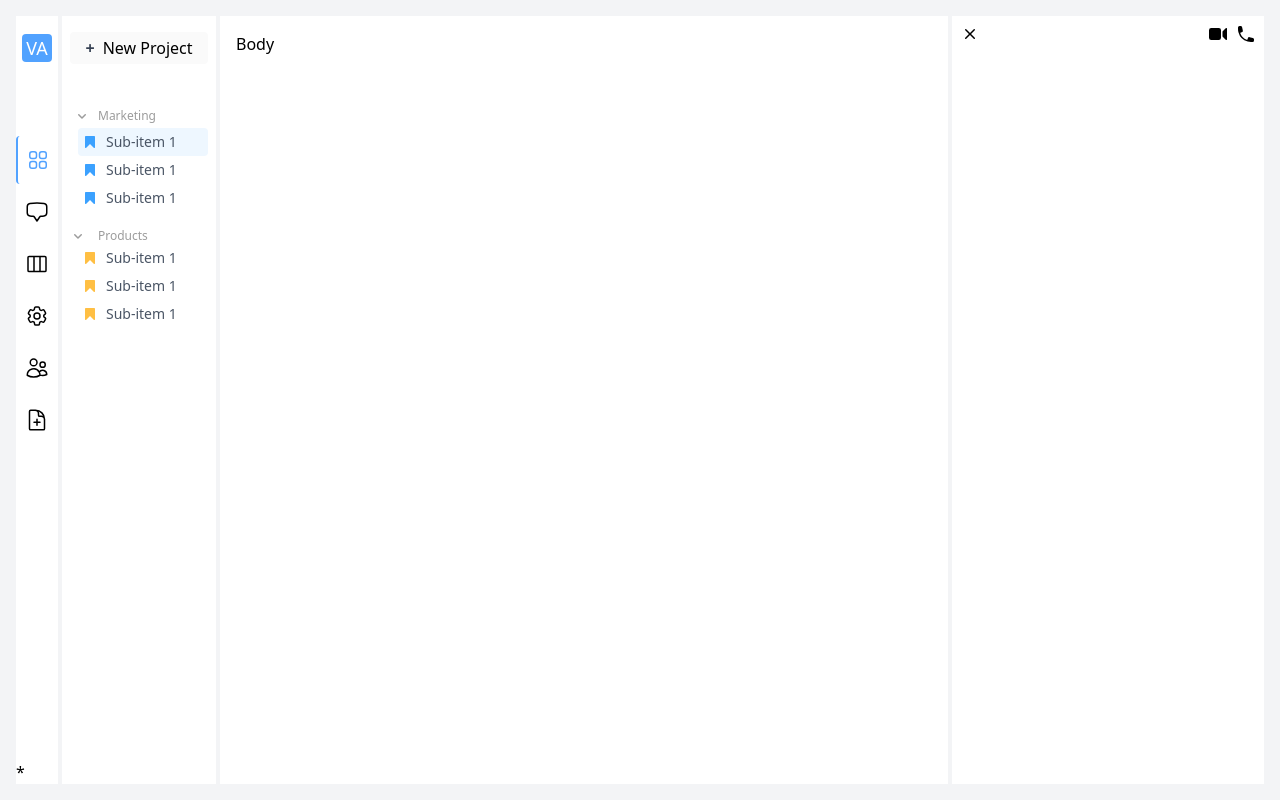
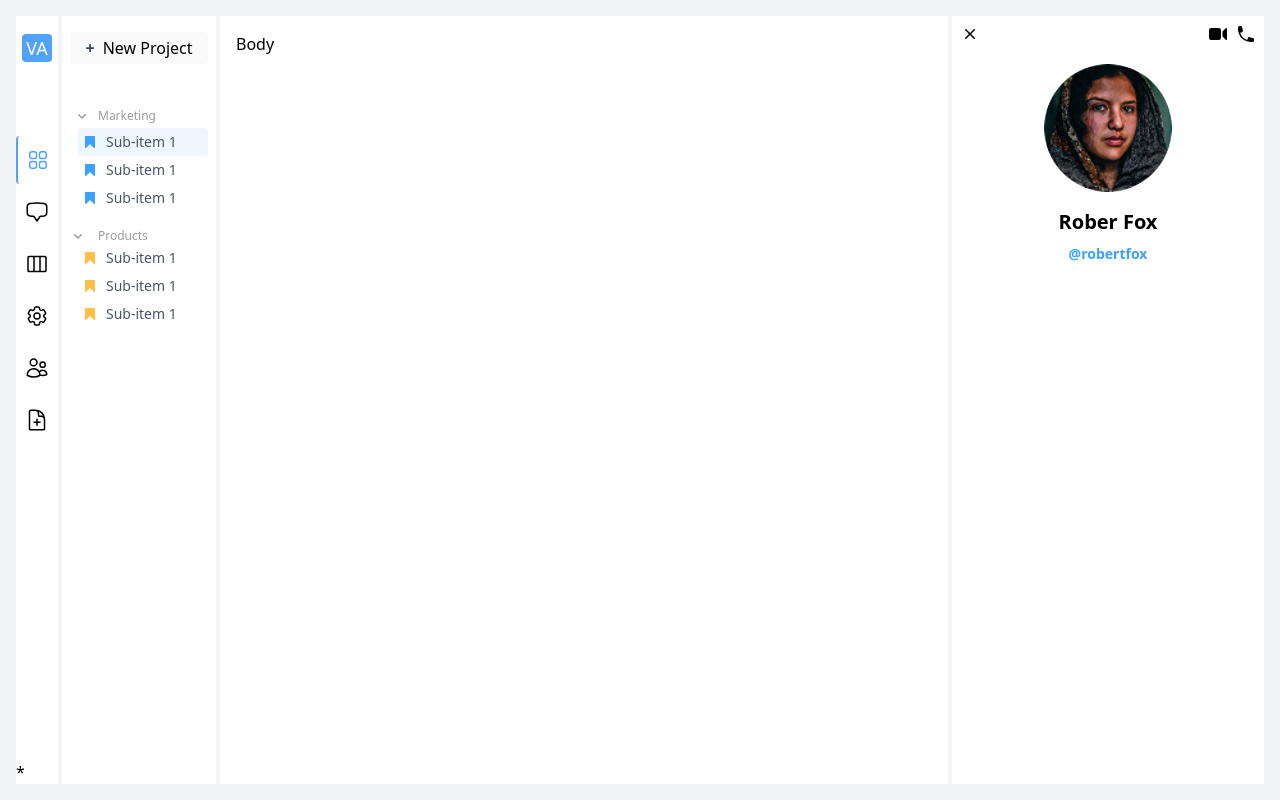
Before and after one commit to Lova1401Code/task-manager-frontend, a React (Vite) app: page / in a window 1280 px wide. Built offline with nearby package versions, Linux system fonts and the light colour scheme.

Commit message:
Refactor code structure for improved readability and maintainability

```diff
--- a/src/pages/ExtendProfile.jsx
+++ b/src/pages/ExtendProfile.jsx
@@ -1,9 +1,12 @@
 import PhoneIcon from "../assets/icons/PhoneIcon"
 import VideoCameraIcon from "../assets/icons/VideoCameraIcon"
 import XIcon from "../assets/icons/XIcon"
+import profileImgUrl from "../assets/avatar.png"
+
+
 export default function ExtendProfile() {
     return (
-    <div className="relative my-4 bg-white p-2">
+    <div className="flex items-start relative my-4 bg-white p-2">
         <button className="p-1 absolute top-1 left-1">
             <XIcon />
         </button>
@@ -15,6 +18,13 @@ export default function ExtendProfile() {
                 <PhoneIcon />
             </button>
         </div>
+        <div className="flex flex-col justify-center items-center mt-10 w-full">
+            <img src={ profileImgUrl } alt="Profile" className="w-32 h-auto rounded-full" />
+            <div className="text-center space-y-2 mt-4">
+                <h2 className="text-xl font-bold">Rober Fox</h2>
+                <h3 className="text-[#3BA1FF] text-sm font-semibold">@robertfox</h3>
+            </div>
+        </div>
     </div>
     )
 }
```
Also changed, not shown: src/assets/avatar.png (added).
